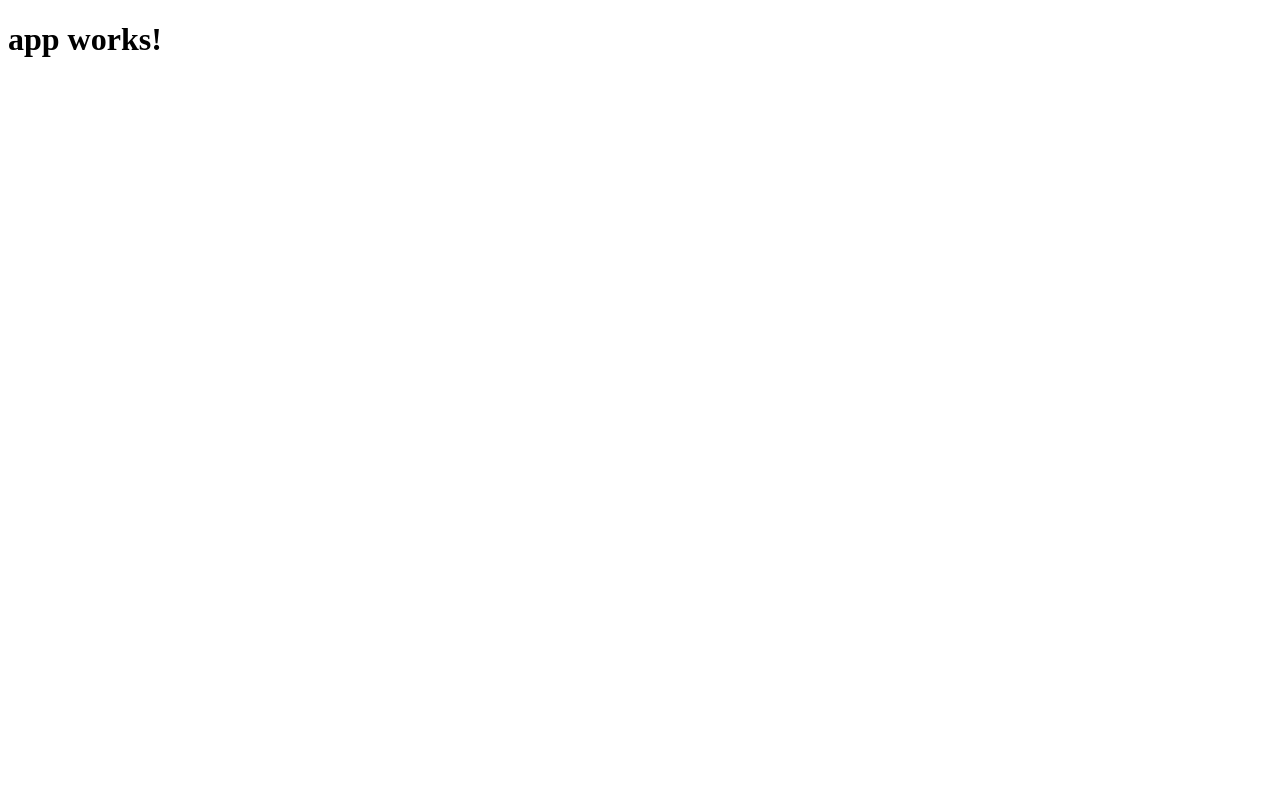
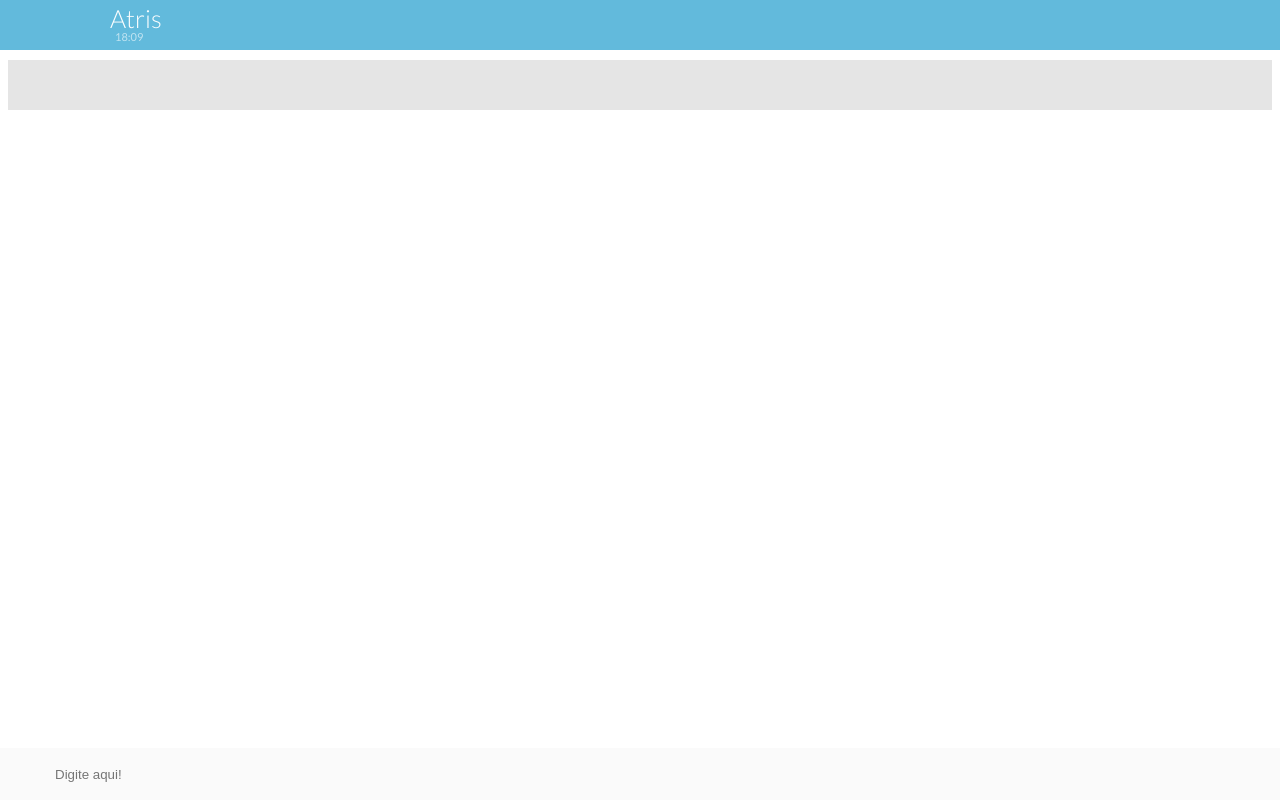
Before and after one commit to lubarinobr/atris-front, an Angular app: page / in a window 1280 px wide. Built offline with nearby package versions, Linux system fonts and the light colour scheme.

Commit message:
first commit

```diff
--- a/package.json
+++ b/package.json
@@ -5,7 +5,7 @@
   "angular-cli": {},
   "scripts": {
     "ng": "ng",
-    "start": "ng serve",
+    "start": "ng serve --proxy-config proxy.conf.json",
     "test": "ng test",
     "pree2e": "webdriver-manager update --standalone false --gecko false",
     "e2e": "protractor"
--- /dev/null
+++ b/proxy.conf.json
@@ -0,0 +1,6 @@
+{
+	"/api" :{
+	"target" : "http://localhost:8080",
+	"secure" : false
+	}
+}
--- a/src/app/app.component.css
+++ b/src/app/app.component.css
@@ -0,0 +1,334 @@
+@import url(https://fonts.googleapis.com/css?family=Lato:100,300,400,700);
+@import url(https://maxcdn.bootstrapcdn.com/font-awesome/4.2.0/css/font-awesome.min.css);
+
+html, body {
+    background: #e5e5e5;
+    font-family: 'Lato', sans-serif;
+    margin: 0px auto;
+}
+::selection{
+  background: rgba(82,179,217,0.3);
+  color: inherit;
+}
+a{
+  color: rgba(82,179,217,0.9);
+}
+
+/* M E N U */
+
+.menu {
+    position: fixed;
+    top: 0px;
+    left: 0px;
+    right: 0px;
+    width: 100%;
+    height: 50px;
+    background: rgba(82,179,217,0.9);
+    z-index: 100;
+    -webkit-touch-callout: none;
+    -webkit-user-select: none;
+    -moz-user-select: none;
+    -ms-user-select: none;
+}
+
+.back {
+    position: absolute;
+    width: 90px;
+    height: 50px;
+    top: 0px;
+    left: 0px;
+    color: #fff;
+    line-height: 50px;
+    font-size: 30px;
+    padding-left: 10px;
+    cursor: pointer;
+}
+.back img {
+    position: absolute;
+    top: 5px;
+    left: 30px;
+    width: 40px;
+    height: 40px;
+    background-color: rgba(255,255,255,0.98);
+    border-radius: 100%;
+    -webkit-border-radius: 100%;
+    -moz-border-radius: 100%;
+    -ms-border-radius: 100%;
+    margin-left: 15px;
+    }
+.back:active {
+    background: rgba(255,255,255,0.2);
+}
+.name{
+    position: absolute;
+    top: 3px;
+    left: 110px;
+    font-family: 'Lato';
+    font-size: 25px;
+    font-weight: 300;
+    color: rgba(255,255,255,0.98);
+    cursor: default;
+}
+.last{
+    position: absolute;
+    top: 30px;
+    left: 115px;
+    font-family: 'Lato';
+    font-size: 11px;
+    font-weight: 400;
+    color: rgba(255,255,255,0.6);
+    cursor: default;
+}
+
+/* M E S S A G E S */
+
+.chat {
+    list-style: none;
+    background: none;
+    margin: 0;
+    padding: 0 0 50px 0;
+    margin-top: 60px;
+    margin-bottom: 10px;
+}
+.chat li {
+    padding: 0.5rem;
+    overflow: hidden;
+    display: flex;
+}
+.chat .avatar {
+    width: 40px;
+    height: 40px;
+    position: relative;
+    display: block;
+    z-index: 2;
+    border-radius: 100%;
+    -webkit-border-radius: 100%;
+    -moz-border-radius: 100%;
+    -ms-border-radius: 100%;
+    background-color: rgba(255,255,255,0.9);
+}
+.chat .avatar img {
+    width: 40px;
+    height: 40px;
+    border-radius: 100%;
+    -webkit-border-radius: 100%;
+    -moz-border-radius: 100%;
+    -ms-border-radius: 100%;
+    background-color: rgba(255,255,255,0.9);
+    -webkit-touch-callout: none;
+    -webkit-user-select: none;
+    -moz-user-select: none;
+    -ms-user-select: none;
+}
+.chat .day {
+    position: relative;
+    display: block;
+    text-align: center;
+    color: #c0c0c0;
+    height: 20px;
+    text-shadow: 7px 0px 0px #e5e5e5, 6px 0px 0px #e5e5e5, 5px 0px 0px #e5e5e5, 4px 0px 0px #e5e5e5, 3px 0px 0px #e5e5e5, 2px 0px 0px #e5e5e5, 1px 0px 0px #e5e5e5, 1px 0px 0px #e5e5e5, 0px 0px 0px #e5e5e5, -1px 0px 0px #e5e5e5, -2px 0px 0px #e5e5e5, -3px 0px 0px #e5e5e5, -4px 0px 0px #e5e5e5, -5px 0px 0px #e5e5e5, -6px 0px 0px #e5e5e5, -7px 0px 0px #e5e5e5;
+    box-shadow: inset 20px 0px 0px #e5e5e5, inset -20px 0px 0px #e5e5e5, inset 0px -2px 0px #d7d7d7;
+    line-height: 38px;
+    margin-top: 5px;
+    margin-bottom: 20px;
+    cursor: default;
+    -webkit-touch-callout: none;
+    -webkit-user-select: none;
+    -moz-user-select: none;
+    -ms-user-select: none;
+}
+
+.other .msg {
+    order: 1;
+    border-top-left-radius: 0px;
+    box-shadow: -1px 2px 0px #D4D4D4;
+}
+.other:before {
+    content: "";
+    position: relative;
+    top: 0px;
+    right: 0px;
+    left: 40px;
+    width: 0px;
+    height: 0px;
+    border: 5px solid #fff;
+    border-left-color: transparent;
+    border-bottom-color: transparent;
+}
+
+.self {
+    justify-content: flex-end;
+    align-items: flex-end;
+}
+.self .msg {
+    order: 1;
+    border-bottom-right-radius: 0px;
+    box-shadow: 1px 2px 0px #D4D4D4;
+}
+.self .avatar {
+    order: 2;
+}
+.self .avatar:after {
+    content: "";
+    position: relative;
+    display: inline-block;
+    bottom: 19px;
+    right: 0px;
+    width: 0px;
+    height: 0px;
+    border: 5px solid #fff;
+    border-right-color: transparent;
+    border-top-color: transparent;
+    box-shadow: 0px 2px 0px #D4D4D4;
+}
+
+.msg {
+    background: white;
+    min-width: 50px;
+    padding: 10px;
+    border-radius: 2px;
+    box-shadow: 0px 2px 0px rgba(0, 0, 0, 0.07);
+}
+.msg p {
+    font-size: 0.8rem;
+    margin: 0 0 0.2rem 0;
+    color: #777;
+}
+.msg img {
+    position: relative;
+    display: block;
+    width: 450px;
+    border-radius: 5px;
+    box-shadow: 0px 0px 3px #eee;
+    transition: all .4s cubic-bezier(0.565, -0.260, 0.255, 1.410);
+    cursor: default;
+    -webkit-touch-callout: none;
+    -webkit-user-select: none;
+    -moz-user-select: none;
+    -ms-user-select: none;
+}
+@media screen and (max-width: 800px) {
+    .msg img {
+    width: 300px;
+}
+}
+@media screen and (max-width: 550px) {
+    .msg img {
+    width: 200px;
+}
+}
+
+.msg time {
+    font-size: 0.7rem;
+    color: #ccc;
+    margin-top: 3px;
+    float: right;
+    cursor: default;
+    -webkit-touch-callout: none;
+    -webkit-user-select: none;
+    -moz-user-select: none;
+    -ms-user-select: none;
+}
+.msg time:before{
+    content:"\f017";
+    color: #ddd;
+    font-family: FontAwesome;
+    display: inline-block;
+    margin-right: 4px;
+}
+
+emoji{
+    display: inline-block;
+    height: 18px;
+    width: 18px;
+    background-size: cover;
+    background-repeat: no-repeat;
+    margin-top: -7px;
+    margin-right: 2px;
+    transform: translate3d(0px, 3px, 0px);
+}
+emoji.please{background-image: url(https://imgur.com/ftowh0s.png);}
+emoji.lmao{background-image: url(https://i.imgur.com/MllSy5N.png);}
+emoji.happy{background-image: url(https://imgur.com/5WUpcPZ.png);}
+emoji.pizza{background-image: url(https://imgur.com/voEvJld.png);}
+emoji.cryalot{background-image: url(https://i.imgur.com/UUrRRo6.png);}
+emoji.books{background-image: url(https://i.imgur.com/UjZLf1R.png);}
+emoji.moai{background-image: url(https://imgur.com/uSpaYy8.png);}
+emoji.suffocated{background-image: url(https://i.imgur.com/jfTyB5F.png);}
+emoji.scream{background-image: url(https://i.imgur.com/tOLNJgg.png);}
+emoji.hearth_blue{background-image: url(https://i.imgur.com/gR9juts.png);}
+emoji.funny{background-image: url(https://i.imgur.com/qKia58V.png);}
+
+@-webikt-keyframes pulse {
+  from { opacity: 0; }
+  to { opacity: 0.5; }
+}
+
+::-webkit-scrollbar {
+    min-width: 12px;
+    width: 12px;
+    max-width: 12px;
+    min-height: 12px;
+    height: 12px;
+    max-height: 12px;
+    background: #e5e5e5;
+    box-shadow: inset 0px 50px 0px rgba(82,179,217,0.9), inset 0px -52px 0px #fafafa;
+}
+
+::-webkit-scrollbar-thumb {
+    background: #bbb;
+    border: none;
+    border-radius: 100px;
+    border: solid 3px #e5e5e5;
+    box-shadow: inset 0px 0px 3px #999;
+}
+
+::-webkit-scrollbar-thumb:hover {
+    background: #b0b0b0;
+  box-shadow: inset 0px 0px 3px #888;
+}
+
+::-webkit-scrollbar-thumb:active {
+    background: #aaa;
+  box-shadow: inset 0px 0px 3px #7f7f7f;
+}
+
+::-webkit-scrollbar-button {
+    display: block;
+    height: 26px;
+}
+
+/* T Y P E */
+
+input.textarea {
+    position: fixed;
+    bottom: 0px;
+    left: 0px;
+    right: 0px;
+    width: 100%;
+    height: 50px;
+    z-index: 99;
+    background: #fafafa;
+    border: none;
+    outline: none;
+    padding-left: 55px;
+    padding-right: 55px;
+    color: #666;
+    font-weight: 400;
+}
+.emojis {
+    position: fixed;
+    display: block;
+    bottom: 8px;
+    left: 7px;
+    width: 34px;
+    height: 34px;
+    background-image: url(https://i.imgur.com/5WUpcPZ.png);
+    background-repeat: no-repeat;
+    background-size: cover;
+    z-index: 100;
+    cursor: pointer;
+}
+.emojis:active {
+    opacity: 0.9;
+}
--- a/src/app/app.component.html
+++ b/src/app/app.component.html
@@ -1,3 +1,26 @@
-<h1>
-  {{title}}
-</h1>
+<html>
+
+<head>
+<meta charset="utf-8">
+</head>
+
+<body>
+	<div class="menu">
+		<div class="name">Atris</div>
+		<div class="last">18:09</div>
+	</div>
+
+	<ol class="chat">
+		<div *ngFor="let talk of talk">
+			<li class="{{talk.cssClass}}">
+				<div class="msg">
+					<p>{{talk.message}}</p>
+					<time>{{talk.dateTime | date: 'dd/MM/yyyy H:m'}}</time>
+				</div>
+			</li>
+		</div>
+	</ol>
+	<input class="textarea" type="text" placeholder="Digite aqui!" (keyup.enter)="sendMessage($event)" [(ngModel)]="message"/>
+
+</body>
+</html>
--- a/src/app/app.component.ts
+++ b/src/app/app.component.ts
@@ -1,10 +1,40 @@
 import { Component } from '@angular/core';
+import { TalkService } from './talk.service';
+import { TalkModel } from './talk/talk.model';
 
 @Component({
   selector: 'app-root',
   templateUrl: './app.component.html',
-  styleUrls: ['./app.component.css']
+  styleUrls: ['./app.component.css'],
+  providers: [TalkService]
 })
 export class AppComponent {
-  title = 'app works!';
+
+  public talk:Array<TalkModel> = new Array();
+  public message:string;
+
+  constructor(private _talkService: TalkService){}
+
+  public sendMessage(event: any) {
+    this.message = event.target.value;
+    this.createUserMessage();
+    this._talkService.sendAsk(this.message).subscribe(res => this.setNewMessageToHistory(res));
+    this.message = "";
+
+  }
+
+  private createUserMessage() {
+    let currentTalk = new TalkModel();
+    currentTalk.message = this.message;
+    currentTalk.name = "Matheus Lubarino";
+    currentTalk.dateTime = new Date();
+    currentTalk.id = 1;
+    currentTalk.cssClass = "self";
+    this.talk.push(currentTalk);
+  }
+
+  private setNewMessageToHistory(newMessage: TalkModel) {
+    this.talk.push(newMessage);
+  }
+
 }
--- a/src/app/app.module.ts
+++ b/src/app/app.module.ts
@@ -2,8 +2,8 @@ import { BrowserModule } from '@angular/platform-browser';
 import { NgModule } from '@angular/core';
 import { FormsModule } from '@angular/forms';
 import { HttpModule } from '@angular/http';
-
 import { AppComponent } from './app.component';
+import 'rxjs/Rx';
 
 @NgModule({
   declarations: [
--- /dev/null
+++ b/src/app/talk.service.ts
@@ -0,0 +1,23 @@
+import { Injectable } from '@angular/core';
+import { Http, Response } from '@angular/http';
+import { Observable } from 'rxjs/Observable';
+import 'rxjs/add/operator/map';
+import 'rxjs/add/operator/catch';
+import 'rxjs/add/operator/do';
+
+
+@Injectable()
+export class TalkService {
+
+    private talkApiURL = '/api/talk';
+
+    constructor(private _http: Http){}
+
+    sendAsk(message: string): Observable<any> {
+        return this._http.post(this.talkApiURL,{message:message})
+            .map(function(res) {
+                return res.json();
+            });
+    }
+
+}
--- /dev/null
+++ b/src/app/talk/talk.model.ts
@@ -0,0 +1,10 @@
+export class TalkModel {
+
+    public id: number;
+    public name: string;
+    public dateTime: Date;
+    public message: string;
+    public cssClass: string;
+
+    constructor(){}
+}
```
